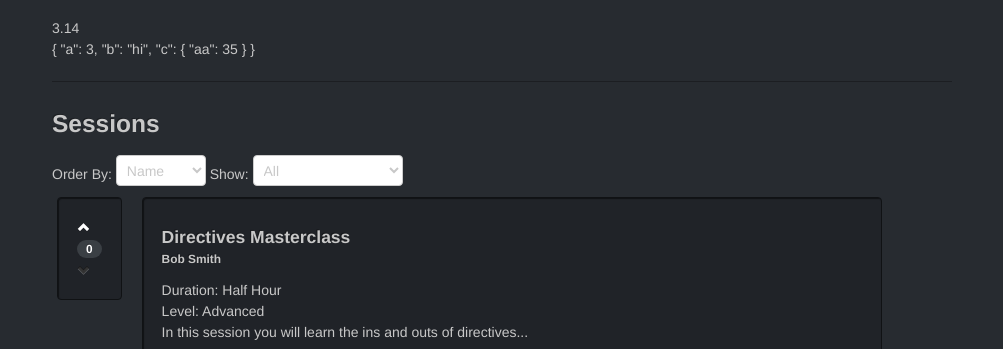
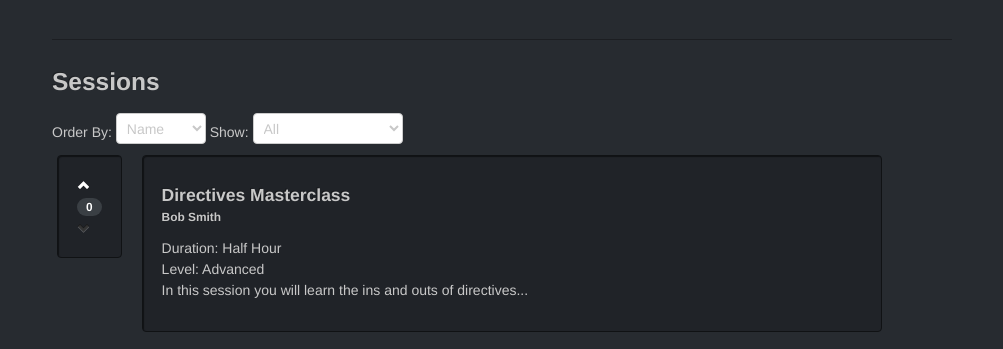
Before and after one commit to grahamcrackers/angular-seed-master, a website: page app/EventDetails.html in a window 1280 px wide. Shown: the part 425-774 px from the top of the page, without its empty margins (138-1141 px from the left). Drawn offline with Linux system fonts and the light colour scheme.

Commit message:
testing push to github

```diff
--- a/app/EventDetails.html
+++ b/app/EventDetails.html
@@ -38,8 +38,6 @@
             </div>
         </div>
 
-        <div>{{3.1415926535 | number:2}}</div>
-        <div>{{ {a:3, b:'hi', c:{aa:35} } | json}}</div>
         <hr />
 
         <h3>Sessions</h3>
```
